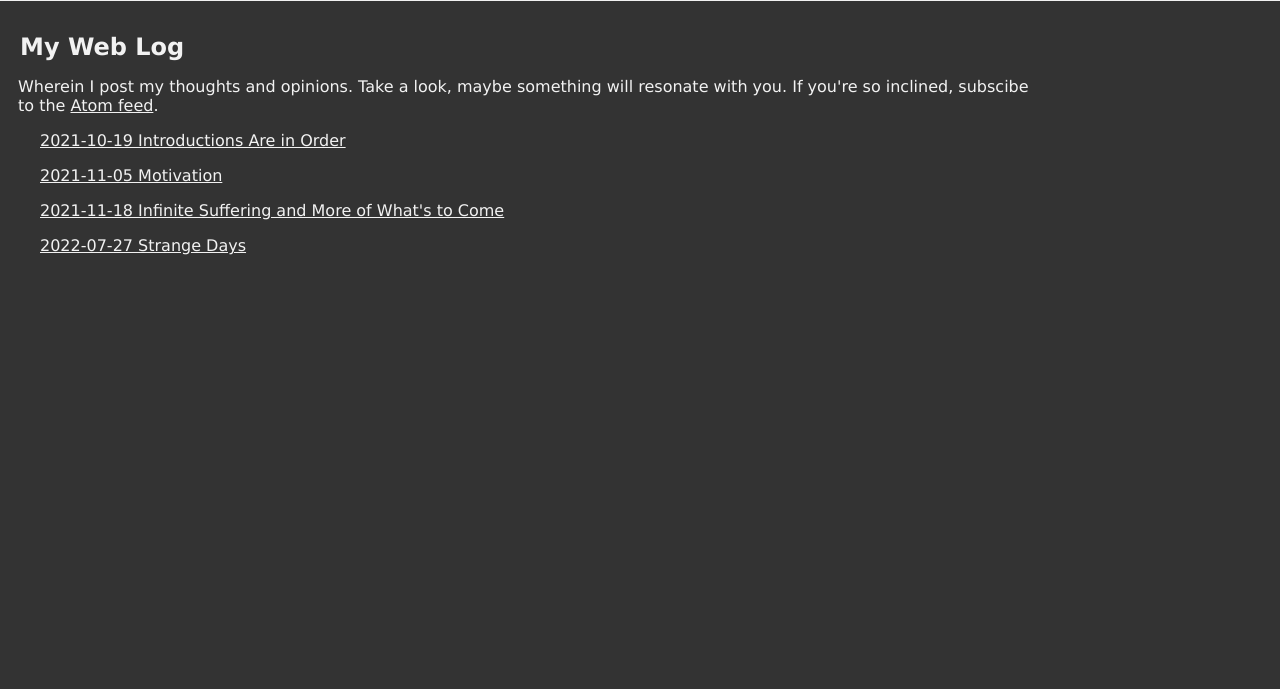
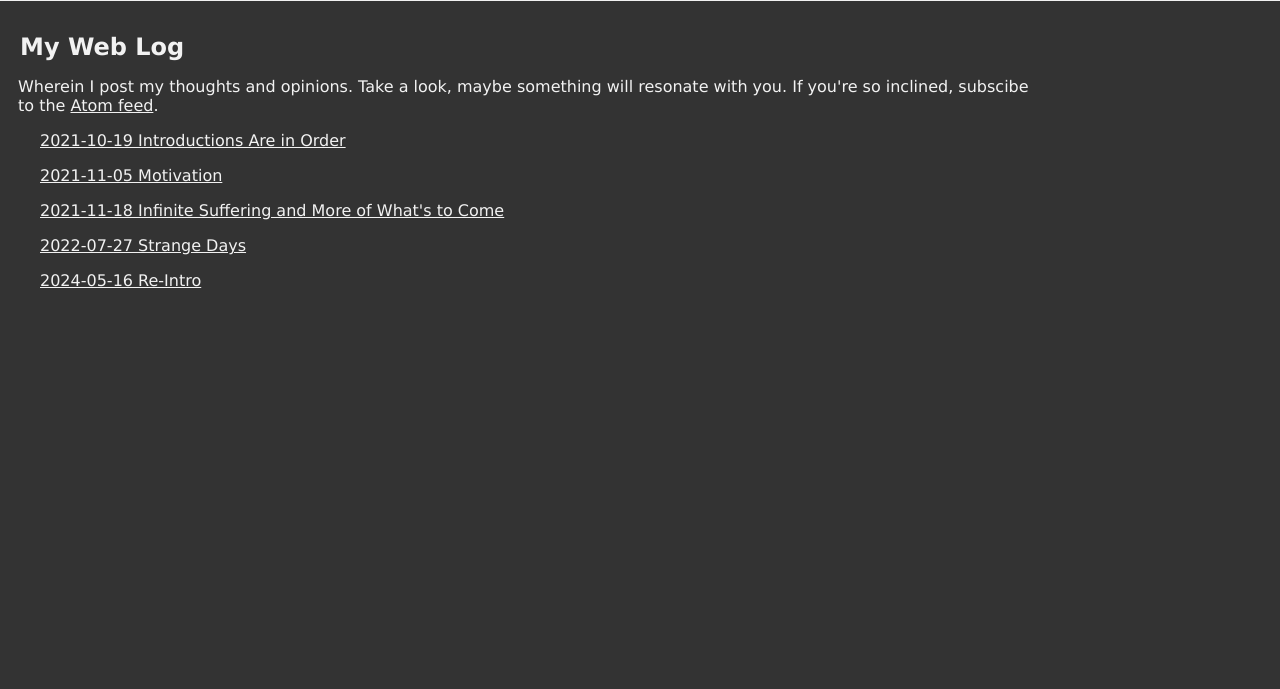
Before and after one commit to BillieEnforcie/enforcie-website, a plain HTML site: page blog.html in a window 1280 px wide. Shown: the part 111-800 px from the top of the page. Drawn offline with Linux system fonts and the light colour scheme.

Commit message:
Added link to new blog post

```diff
--- a/blog.html
+++ b/blog.html
@@ -31,6 +31,7 @@
 			<li><a class="blog-link" href="./blog/2021/november/2021-11-05-motivation.html">2021-11-05 Motivation</a></li>
 			<li><a class="blog-link" href="./blog/2021/november/2021-11-18-infinite-suffering-and-more.html">2021-11-18 Infinite Suffering and More of What's to Come</a></li>
 			<li><a class="blog-link" href="./blog/2022/july/2022-07-27-strange-days.html">2022-07-27 Strange Days</a></li>
+			<li><a class="blog-link" href="./blog/2024/may/2024-05-16-re-intro.html">2024-05-16 Re-Intro</a></li>
 		</ul>
       </section>
     </main>
```
